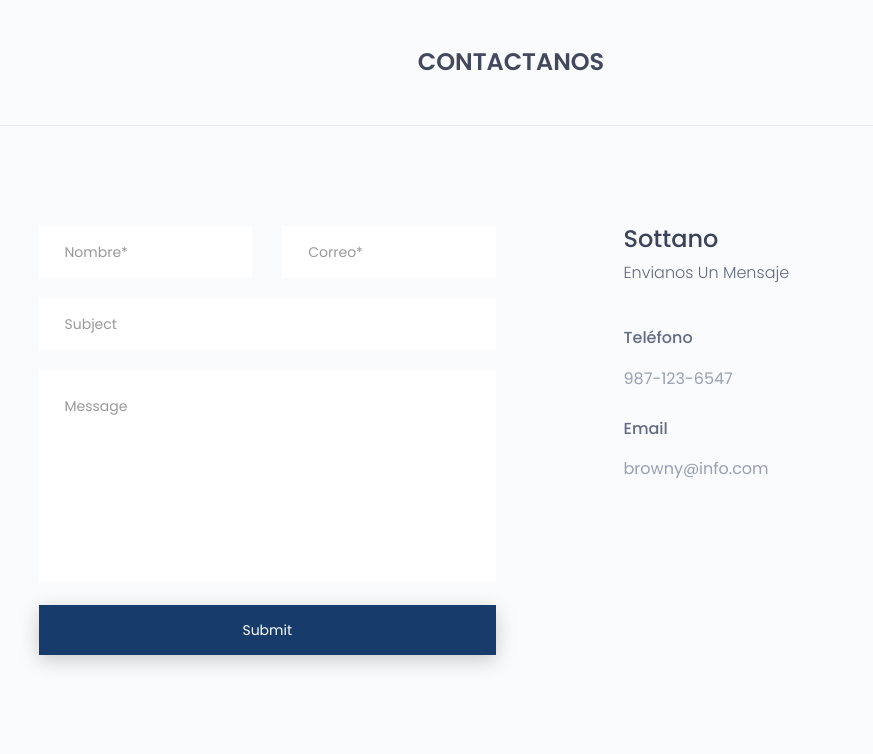
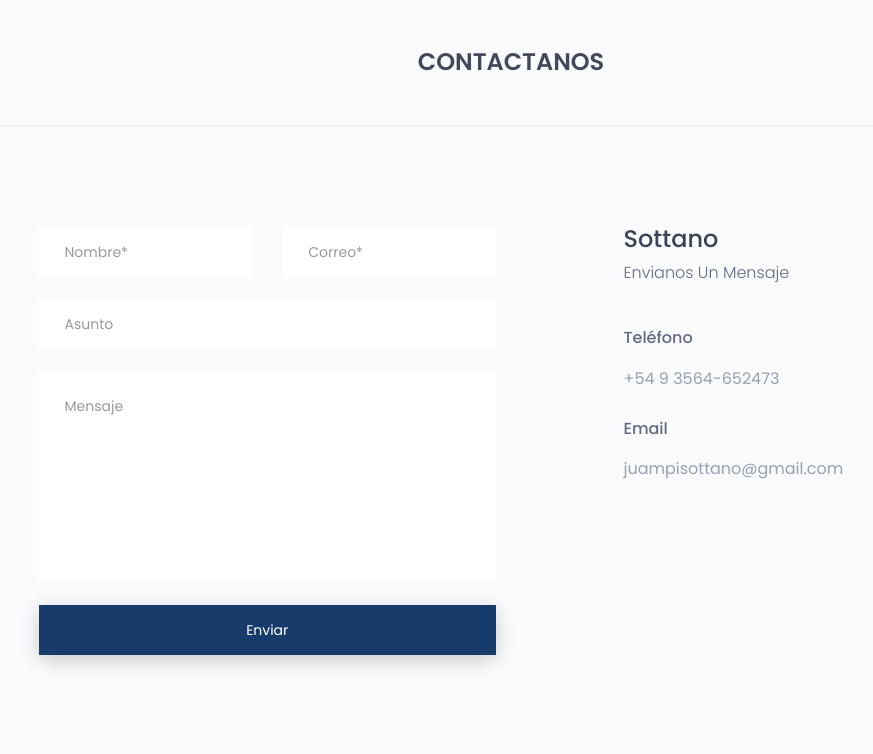
Before and after one commit to Kairo-03/sottanoweb, a Django app: page /index/ in a window 1280 px wide. Shown: the part 3409-4163 px from the top of the page, without its empty margins (129-1002 px from the left). Run offline with Django 4.2, Linux system fonts and the light colour scheme; data comes from the database, SQL or seed files in the repository; both versions use the stored data as it was after the commit; some libraries are stand-ins or nearby versions.

Commit message:
User admin2

```diff
--- a/mainapp/templates/index.html
+++ b/mainapp/templates/index.html
@@ -345,7 +345,7 @@
                                 <div class="row">
                                     <div class="col-sm-12">
                                         <div class="form-group">
-                                            <input type="text" class="form-control" id="subject" placeholder="Subject"
+                                            <input type="text" class="form-control" id="subject" placeholder="Asunto"
                                                 name="subject">
                                         </div><!--/.form-group-->
                                     </div><!--/.col-->
@@ -354,14 +354,14 @@
                                     <div class="col-sm-12">
                                         <div class="form-group">
                                             <textarea class="form-control" rows="8" id="comment"
-                                                placeholder="Message"></textarea>
+                                                placeholder="Mensaje"></textarea>
                                         </div><!--/.form-group-->
                                     </div><!--/.col-->
                                 </div><!--/.row-->
                                 <div class="row">
                                     <div class="col-sm-12">
                                         <div class="single-contact-btn">
-                                            <a class="contact-btn" href="#" role="button">submit</a>
+                                            <a class="contact-btn" href="#" role="button">Enviar</a>
                                         </div><!--/.single-single-contact-btn-->
                                     </div><!--/.col-->
                                 </div><!--/.row-->
@@ -379,15 +379,15 @@
                             <div class="contact-add-info">
                                 <div class="single-contact-add-info">
                                     <h3>Teléfono</h3>
-                                    <p>987-123-6547</p>
+                                    <p>+54 9 3564-652473</p>
                                 </div>
                                 <div class="single-contact-add-info">
                                     <h3>email</h3>
-                                    <p>browny@info.com</p>
+                                    <p>juampisottano@gmail.com</p>
                                 </div>
                             </div><!--/.contact-adress-->
                             <!-- <div class="hm-foot-icon">
-                                <ul>
+                                <ul> #Queda por en caso de que se quiera agregar en una posible actualización
                                     <li><a href="#"><i class="fa fa-facebook"></i></a></li>
                                     <li><a href="#"><i class="fa fa-dribbble"></i></a></li>
                                     <li><a href="#"><i class="fa fa-twitter"></i></a></li>
```
Also changed, not shown: db.sqlite3.
